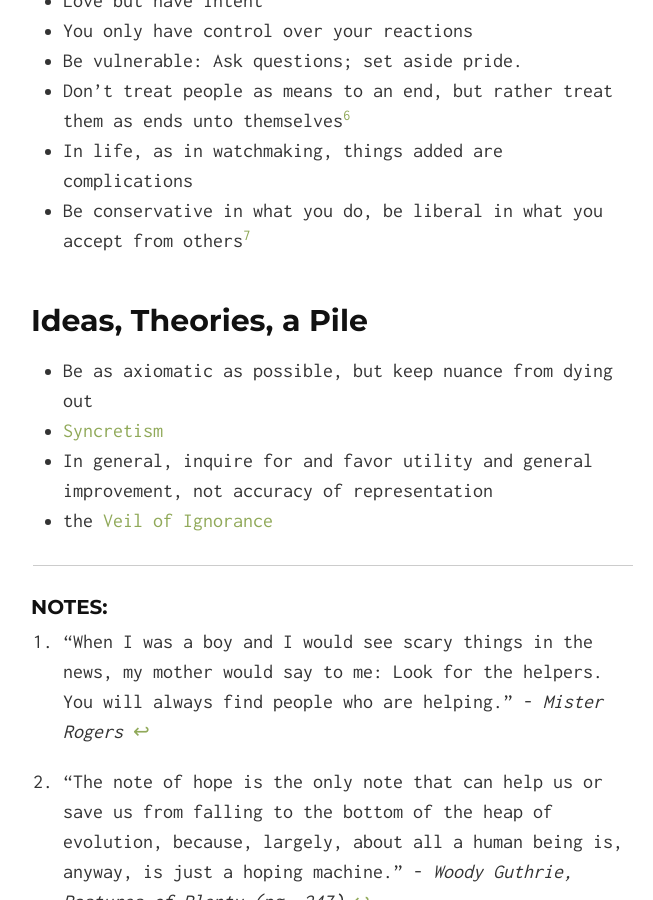
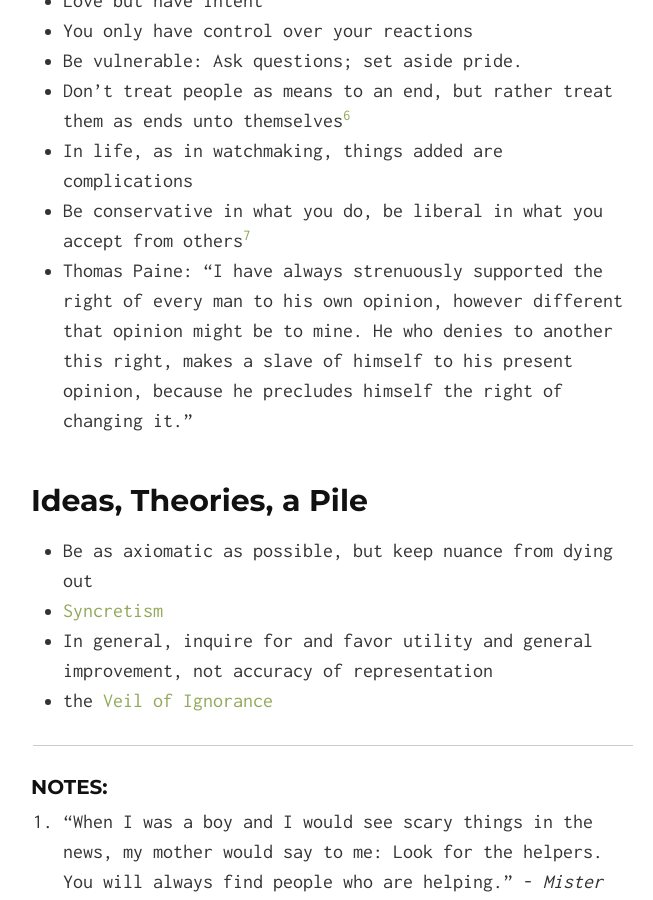
Before and after one commit to thepru/manifesto, a Jekyll site: the page built from index.md, in a window 1280 px wide and 900 px high, scrolled down 594 px. Shown: the whole window, without its empty margins (307-960 px from the left). Built offline with Jekyll 4.4.1, drawn with Linux system fonts in a browser that asks for light colours.

Commit message:
Adding Thomas Paine

```diff
--- a/index.md
+++ b/index.md
@@ -20,6 +20,7 @@ layout: default
  - Don’t treat people as means to an end, but rather treat them as ends unto themselves[^kant]
  - In life, as in watchmaking, things added are complications
  - Be conservative in what you do, be liberal in what you accept from others[^postel]
+ - Thomas Paine: “I have always strenuously supported the right of every man to his own opinion, however different that opinion might be to mine. He who denies to another this right, makes a slave of himself to his present opinion, because he precludes himself the right of changing it.”
 
 ## Ideas, Theories, a Pile
 
```
